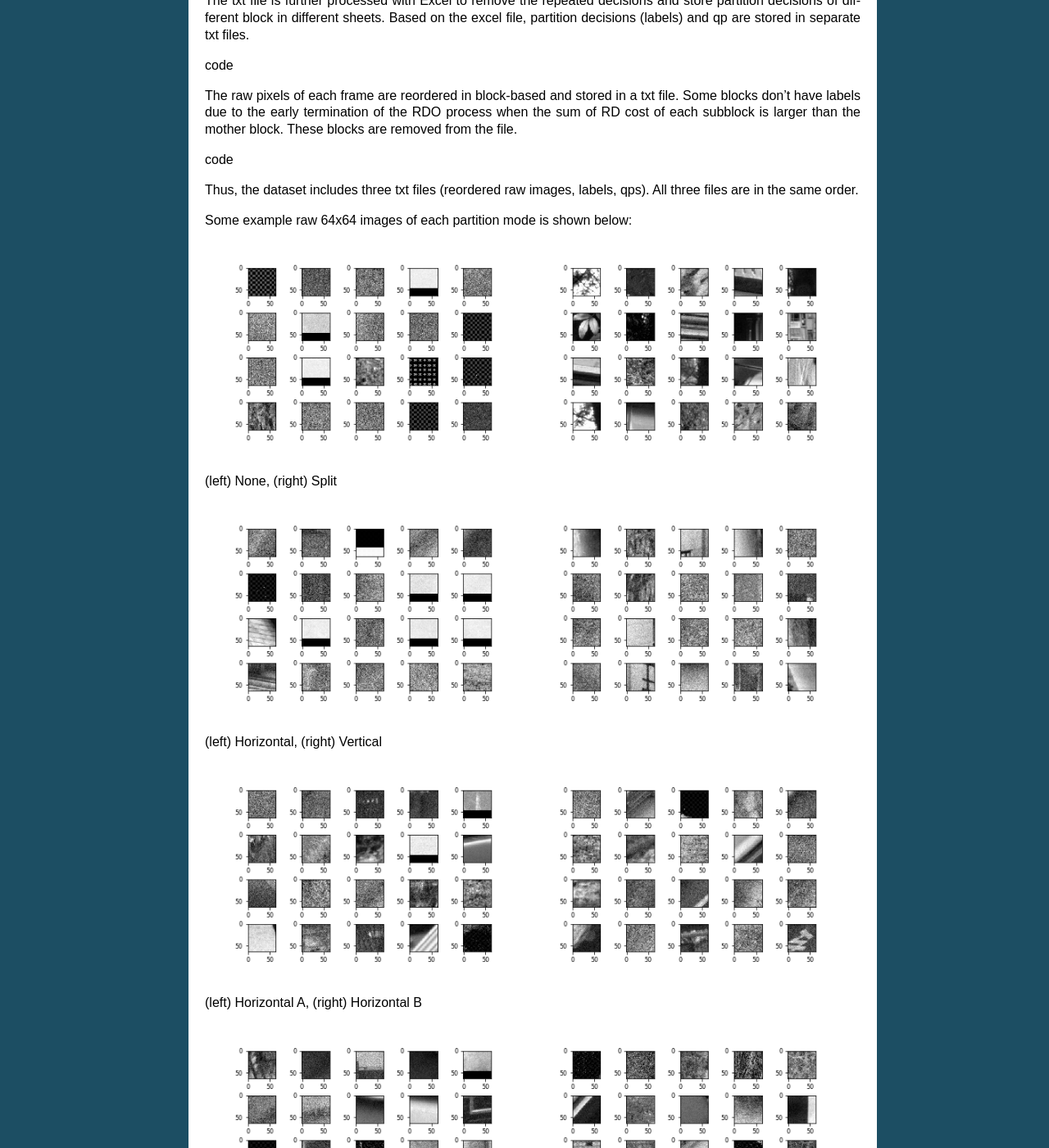
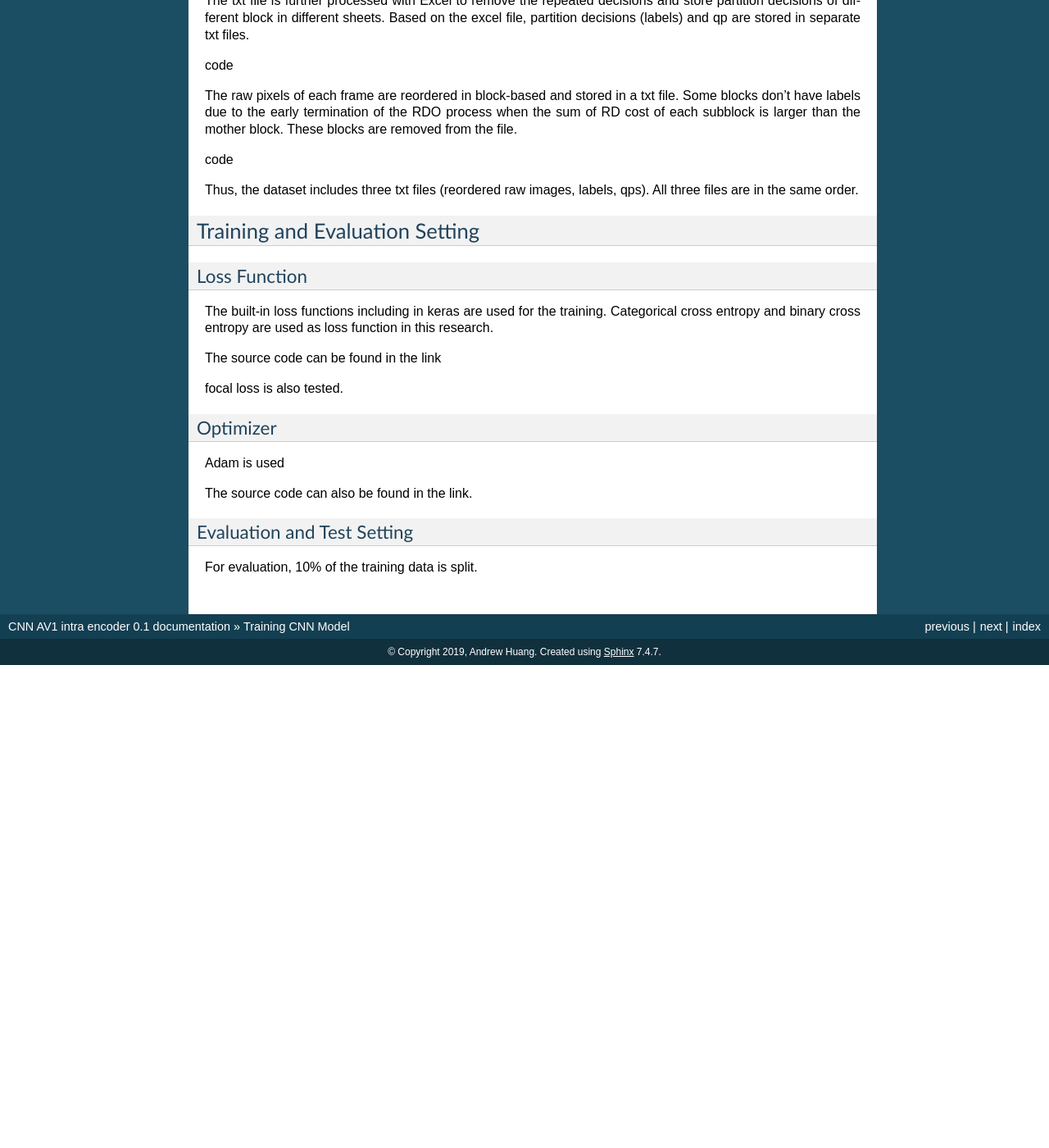
Before and after one commit to epadam/CNN-AV1-intra-encoder, a Sphinx documentation site: the page built from source/training.rst, in a window 1280 px wide and 1400 px high, scrolled down 878 px. Shown: the whole window at 82% size. Built offline with Sphinx 7.4.7, drawn with Linux system fonts in a browser that asks for light colours; after the commit the page ends 1689 px from its top, so only the background shows below that; some of the changed text lies outside the part shown.

Commit message:
Update training.rst

```diff
--- a/source/training.rst
+++ b/source/training.rst
@@ -54,51 +54,7 @@ code
 
 Thus, the dataset includes three txt files (reordered raw images, labels, qps). All three files are in the same order.
 
-Some example raw 64x64 images of each partition mode is shown below:
 
-.. image:: img/partition0.png
-   :width: 49%
-.. image:: img/partition3.png
-   :width: 49%
-
-
-(left) None, (right) Split
-
-
-.. image:: img/partition1.png
-   :width: 49%
-.. image:: img/partition2.png
-   :width: 49%
-
-
-(left) Horizontal, (right) Vertical
-
-
-.. image:: img/partition4.png
-   :width: 49%
-.. image:: img/partition5.png
-   :width: 49%
-
-
-(left) Horizontal A, (right) Horizontal B
-
-
-.. image:: img/partition6.png
-   :width: 49%
-.. image:: img/partition7.png
-   :width: 49%
-
-
-(left) Vertical A, (right) Vertical B
-
-
-.. image:: img/partition8.png
-   :width: 49%
-.. image:: img/partition9.png
-   :width: 49%
-
-
-(left) Horizontal 4, (right) Vertical 4
 
 ========================================
 Training and Evaluation Setting
```
